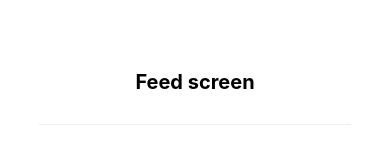
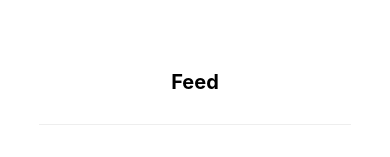
Before and after one commit to Owera-dev/owera9, a React Native app: screen /TabOne in a window 390 px wide. Shown: the part 212-369 px from the top of the page. Built offline with nearby package versions, Linux system fonts and the light colour scheme; what expo-linking would draw is missing.

Commit message:
Name change to Feed

```diff
--- a/screens/TabOneScreen.tsx
+++ b/screens/TabOneScreen.tsx
@@ -7,7 +7,7 @@ import { RootTabScreenProps } from '../types';
 export default function TabOneScreen({ navigation }: RootTabScreenProps<'TabOne'>) {
   return (
     <View style={styles.container}>
-      <Text style={styles.title}>Feed screen</Text>
+      <Text style={styles.title}>Feed</Text>
       <View style={styles.separator} lightColor="#eee" darkColor="rgba(255,255,255,0.1)" />
       <EditScreenInfo path="/screens/TabOneScreen.tsx" />
     </View>
```
